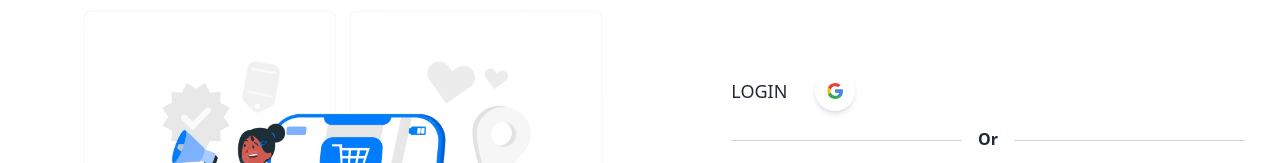
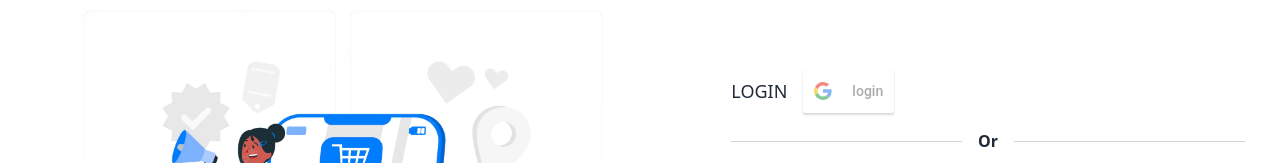
Before and after one commit to Vikas-jangid/e-commerce, a React (Create React App) app in the folder client/: page /login in a window 1280 px wide. Shown: the part 222-385 px from the top of the page. Built offline with nearby package versions, Linux system fonts and the light colour scheme; what tw-elements would draw is missing.

Commit message:
added google Client ID and setup social-login with google only

```diff
--- a/client/package.json
+++ b/client/package.json
@@ -6,6 +6,7 @@
     "@testing-library/jest-dom": "^5.16.5",
     "@testing-library/react": "^13.4.0",
     "@testing-library/user-event": "^13.5.0",
+    "axios": "^1.2.0",
     "pure-react-carousel": "^1.30.1",
     "react": "^18.2.0",
     "react-dom": "^18.2.0",
--- a/client/src/components/login.jsx
+++ b/client/src/components/login.jsx
@@ -1,19 +1,37 @@
 /* eslint-disable jsx-a11y/img-redundant-alt */
 import React, {useState} from "react";
 import loginImage from "../assests/images/login.webp";
-import googleIcon from "../assests/images/google-icon.svg";
-
+import GoogleLogin from "react-google-login";
+import { useNavigate as navigate } from "react-router-dom";
+import axios from "axios";
 
 function Login() {
     const [email, setEmail] = useState();
     const [password, setPassword] = useState();
-
+    const [status, setStatusBase] = useState();
 
     const handleSubmit = () => {
         console.log(email, "email");
         console.log(password, "password");
 
     }
+
+        const handleSocialLogin = (token)=>{
+            console.log(token,"google acc info")
+            axios.post("http://localhost:9002/social-login", {
+                    token:token
+                  })
+                  .then((res)=>{
+                    localStorage.setItem("user", JSON.stringify(res.data.jti));
+                    console.log(res.data)
+                    navigate("/home");
+                    window.location.reload();
+                    return res.data;
+                  })
+                  .catch(error => {
+                    setStatusBase({ msg: "Login Failed", key: Math.random() });
+                  })
+            }
 
     return (
         <>
@@ -35,12 +53,17 @@ function Login() {
                         <form>
                         <div className="flex flex-row items-center justify-center lg:justify-start">
                             <p className="text-lg mb-0 mr-4">LOGIN</p>
-                            <button
-                            type="button"
-                            className="inline-block p-3 mx-3 text-white font-medium text-xs leading-tight uppercase rounded-full shadow-md"
-                            >
-                              <img src={googleIcon}  alt="googleIcon" viewBox="0 0 320 512" className="w-4 h-4"/>
-                            </button>
+                            <GoogleLogin
+                                clientId="36374029359-vgceut39avc3v16p44cnn9tsri92oh5p.apps.googleusercontent.com"
+                                buttonText={('login')}
+                                onSuccess={(res)=>{console.log(res);
+                                    handleSocialLogin(res.tokenId)
+
+                                navigate("/home")
+                                }}
+                                onFailure={(res)=>console.log(res,"res")}
+                                cookiePolicy={'single_host_origin'}
+                            />
                         </div>
 
                         <div
```
Also changed, not shown: 1 other file (tests, documents, lock files or other folders).
